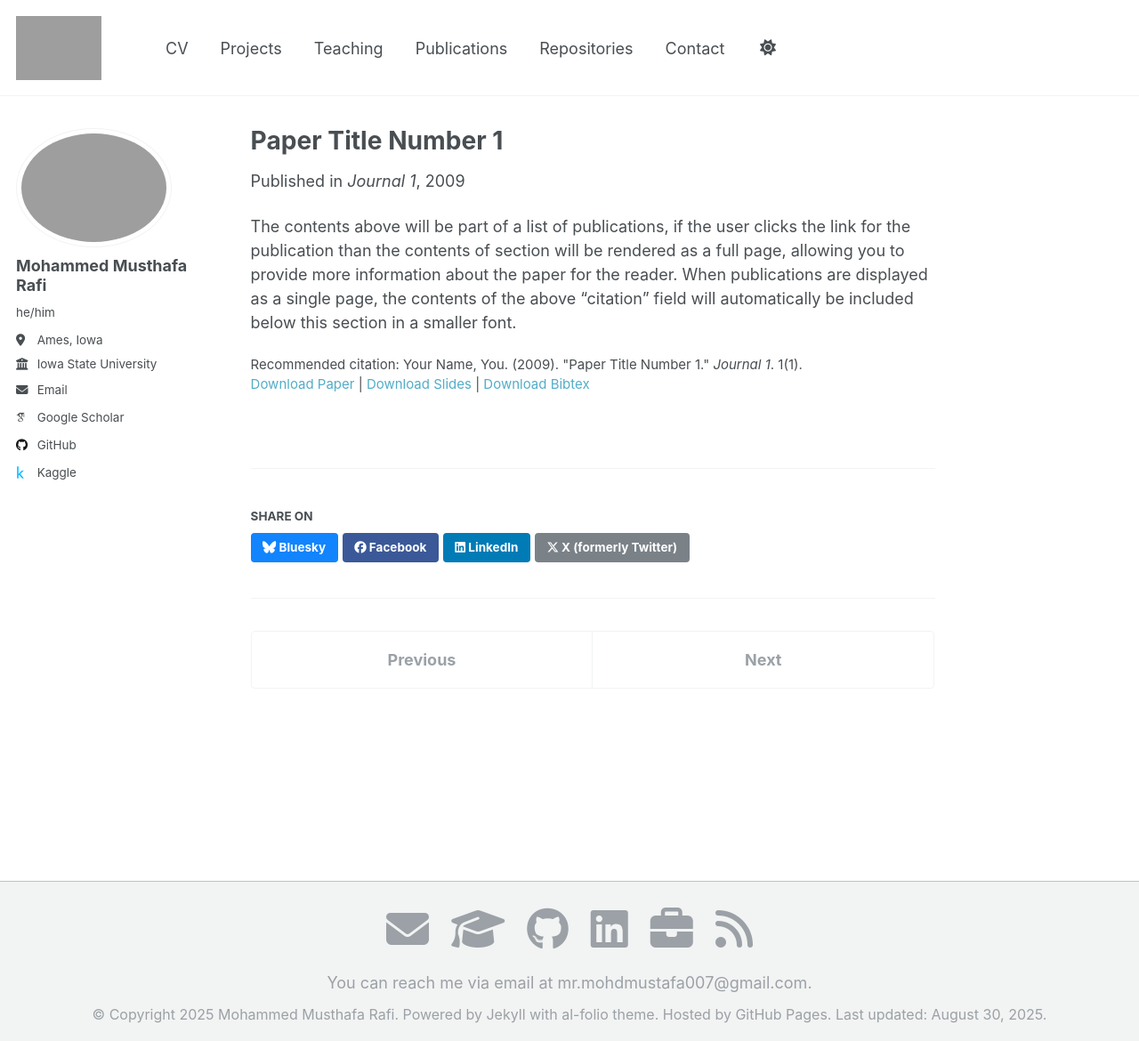
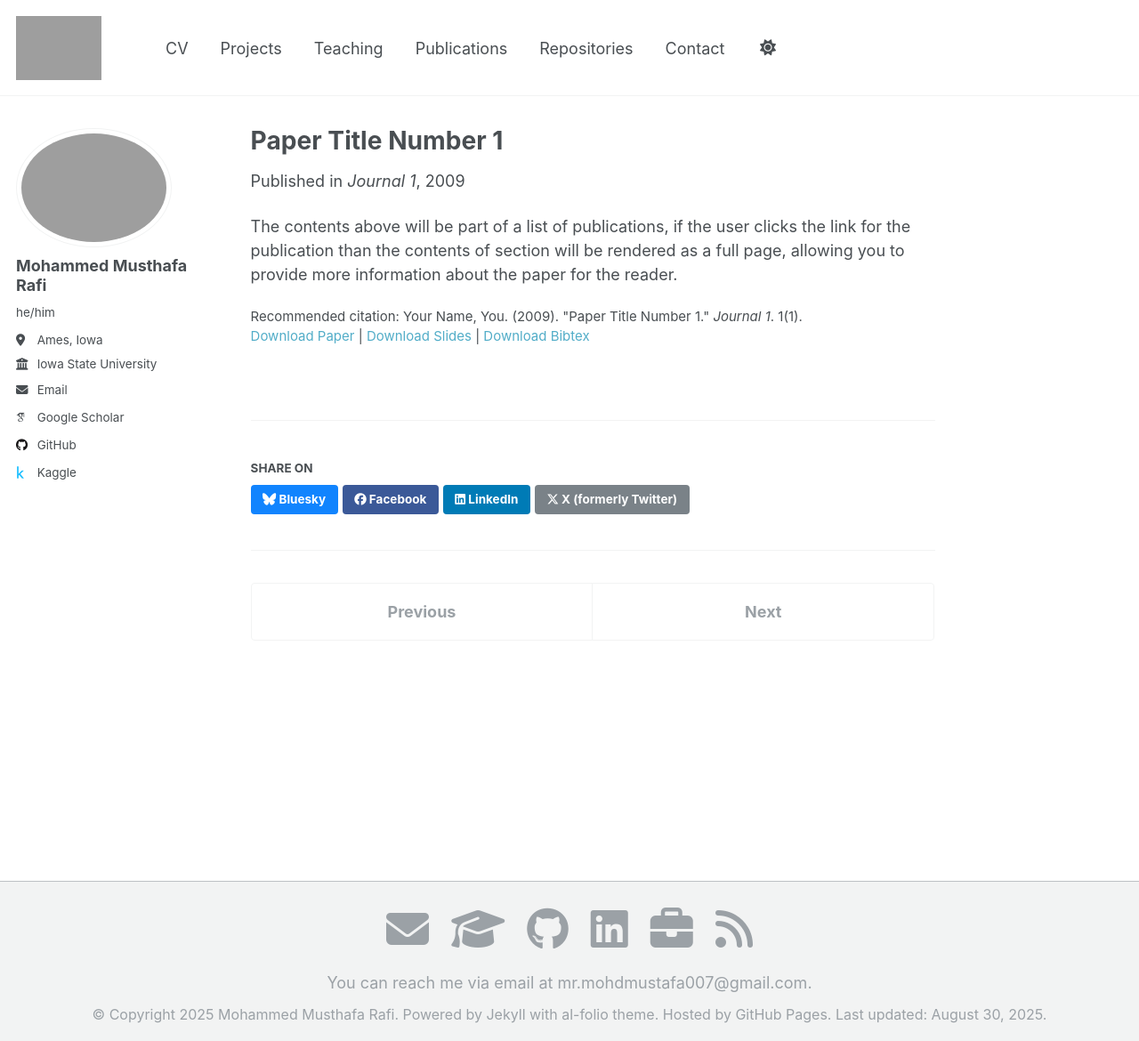
Before and after one commit to itsMustafamr/itsmustafamr.github.io, a Jekyll site: the page built from _publications/2009-10-01-paper-title-number-1.md, in a window 1280 px wide and 1170 px high. Shown: the whole window at 89% size. Built offline with Jekyll 4.4.1, drawn with Linux system fonts in a browser that asks for light colours; some web fonts are replaced; grey boxes are pictures that could not be loaded.

Commit message:
testing publications page'

```diff
--- a/_publications/2009-10-01-paper-title-number-1.md
+++ b/_publications/2009-10-01-paper-title-number-1.md
@@ -11,4 +11,4 @@ paperurl: 'http://academicpages.github.io/files/paper1.pdf'
 bibtexurl: 'http://academicpages.github.io/files/bibtex1.bib'
 citation: 'Your Name, You. (2009). &quot;Paper Title Number 1.&quot; <i>Journal 1</i>. 1(1).'
 ---
-The contents above will be part of a list of publications, if the user clicks the link for the publication than the contents of section will be rendered as a full page, allowing you to provide more information about the paper for the reader. When publications are displayed as a single page, the contents of the above "citation" field will automatically be included below this section in a smaller font.
+The contents above will be part of a list of publications, if the user clicks the link for the publication than the contents of section will be rendered as a full page, allowing you to provide more information about the paper for the reader.
```
